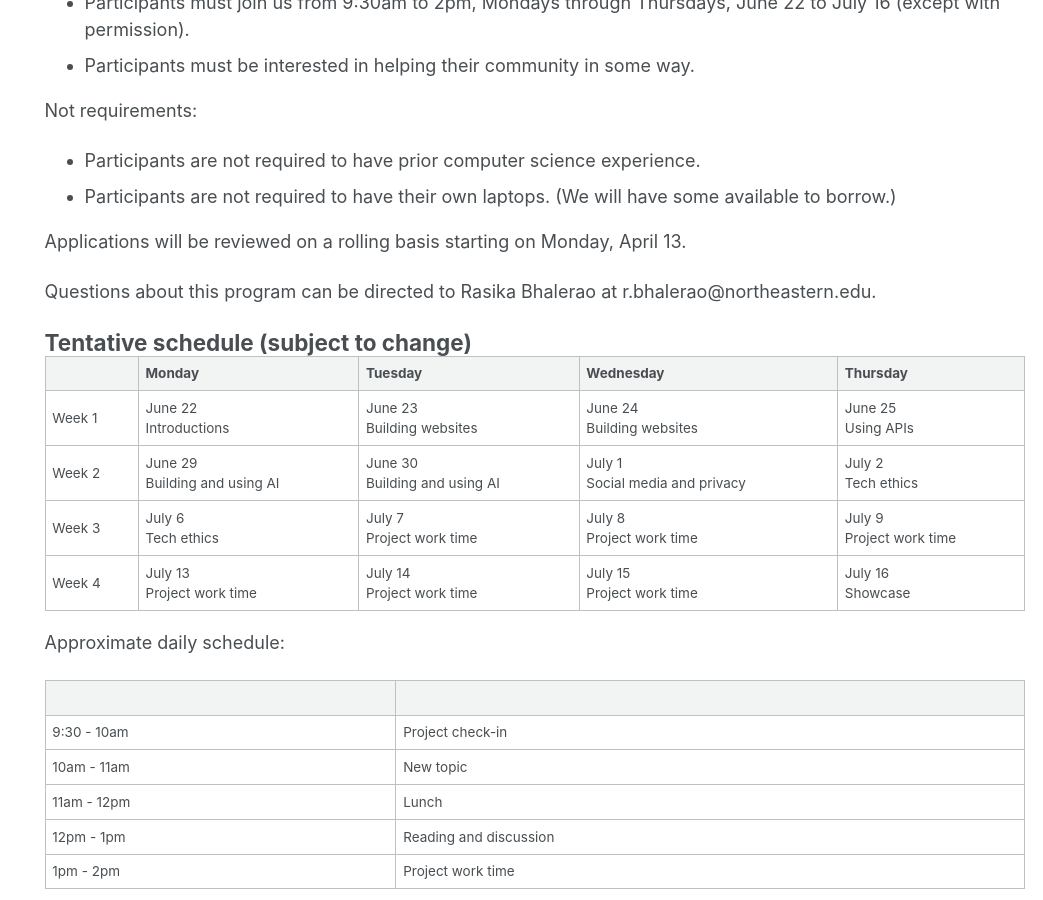
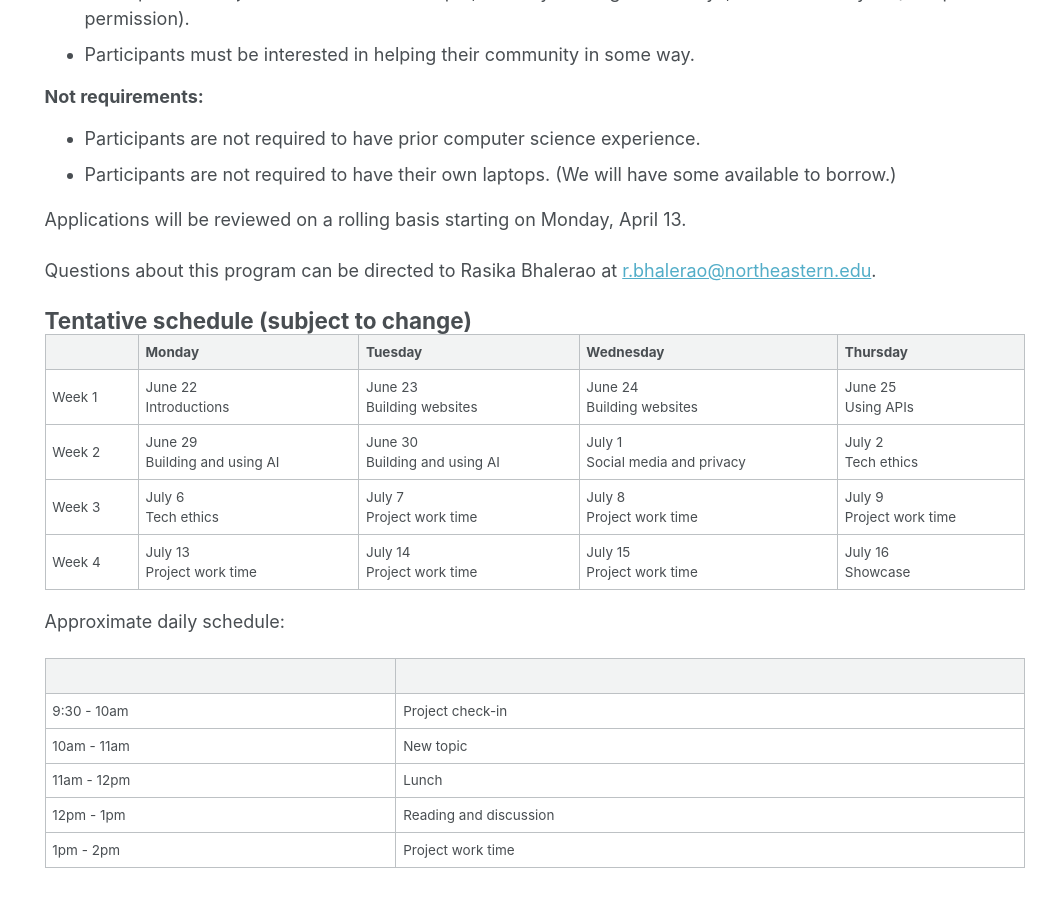
Before and after one commit to rasikabh/rasikabh.github.io, a Jekyll site: the page built from _pages/summercodingcommunity.md, in a window 1280 px wide and 900 px high, scrolled down 1069 px. Shown: the whole window, without its empty margins (237-1280 px from the left). Built offline with Jekyll 4.4.1, drawn with Linux system fonts in a browser that asks for light colours; some of the changed lines change nothing that is shown.

Commit message:
Formatting

```diff
--- a/_pages/summercodingcommunity.md
+++ b/_pages/summercodingcommunity.md
@@ -38,19 +38,19 @@
 
 This program is free to attend.
 
-Student eligibility requirements:
+### Student eligibility requirements:
 - Participants must be rising high school juniors or seniors.
 - Participants must be able to join us in-person on the Northeastern University Oakland campus at 5000 MacArthur Blvd., Oakland, CA 94613
 - Participants must join us from 9:30am to 2pm, Mondays through Thursdays, June 22 to July 16 (except with permission).
 - Participants must be interested in helping their community in some way.
 
-Not requirements:
+### Not requirements:
 - Participants are not required to have prior computer science experience.
 - Participants are not required to have their own laptops. (We will have some available to borrow.)
 
 Applications will be reviewed on a rolling basis starting on Monday, April 13.
 
-Questions about this program can be directed to Rasika Bhalerao at r.bhalerao@northeastern.edu.
+Questions about this program can be directed to Rasika Bhalerao at [r.bhalerao@northeastern.edu](mailto:r.bhalerao@northeastern.edu).
 
 ## Tentative schedule (subject to change)
 
```
